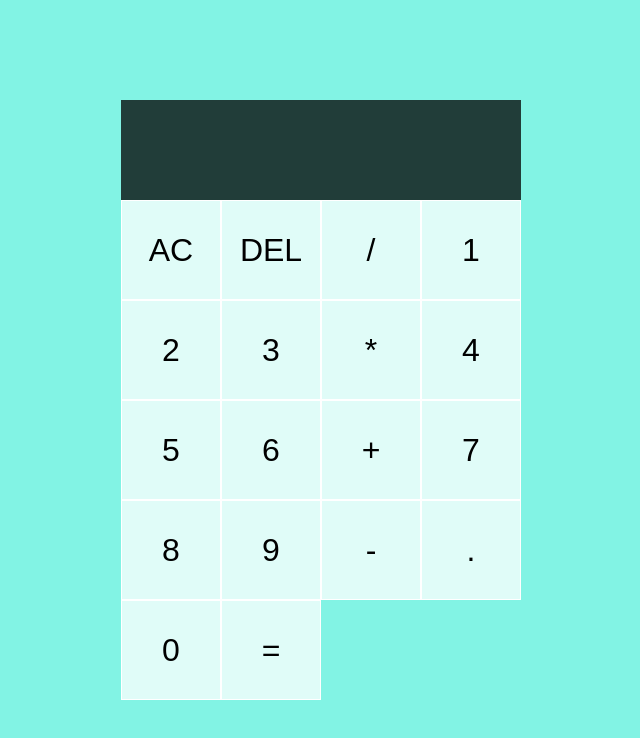
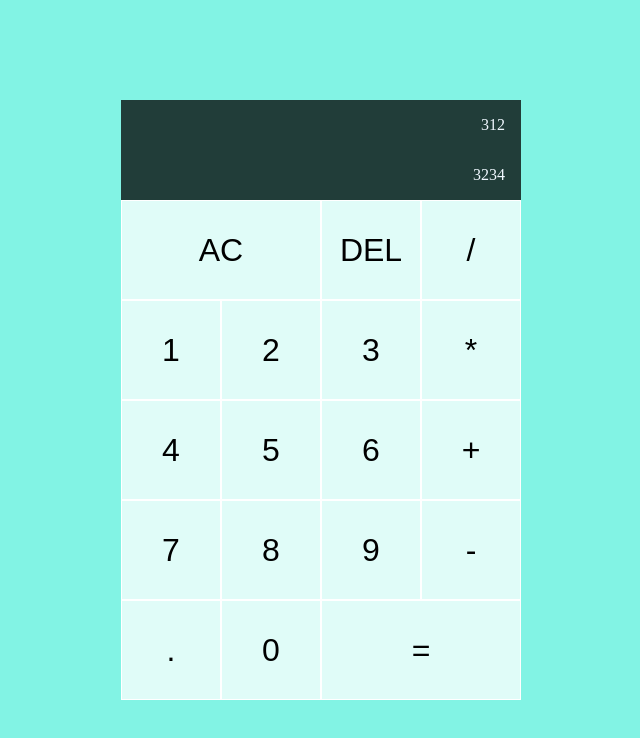
Before and after one commit to AbderrahimAgra/CalculatriceEnJavaScript, a plain HTML site: page index.htm in a window 1280 px wide. Shown: the whole page, without its empty margins (319-959 px from the left). Drawn offline with Linux system fonts and the light colour scheme.

Commit message:
ajouter les classe resp cch

```diff
--- a/index.htm
+++ b/index.htm
@@ -11,27 +11,29 @@
   <div class="grid">
     <!-- OUTPUT -->
     <div class="output">
-      <div class="current_operand" ></div>
+      <div class="current_operand" >312</div>
+      <div class="result" >3234</div>
+
     </div>
     <!-- BUTTONS -->
-    <button >AC</button>
-    <button >DEL</button>
-    <button >/</button>
-    <button >1</button>
-    <button >2</button>
-    <button >3</button>
-    <button >*</button>
-    <button >4</button>
-    <button >5</button>
-    <button >6</button>
-    <button >+</button>
-    <button >7</button>
-    <button >8</button>
-    <button >9</button>
-    <button >-</button>
-    <button >.</button>
-    <button >0</button>
-    <button >=</button>
+    <button id="AC" class="span_tow">AC</button>
+    <button class="dell" >DEL</button>
+    <button class="operator" >/</button>
+    <button class="number" >1</button>
+    <button class="number" >2</button>
+    <button class="number" >3</button>
+    <button class="operator">*</button>
+    <button class="number" >4</button>
+    <button class="number">5</button>
+    <button class="number" >6</button>
+    <button class="operator">+</button>
+    <button class="number" >7</button>
+    <button class="number" >8</button>
+    <button class="number" >9</button>
+    <button class="operator">-</button>
+    <button class="point" >.</button>
+    <button class="number" >0</button>
+    <button id="equal" class="span_tow">=</button>
   </div>
   <script src="script.js"></script>
 
```
